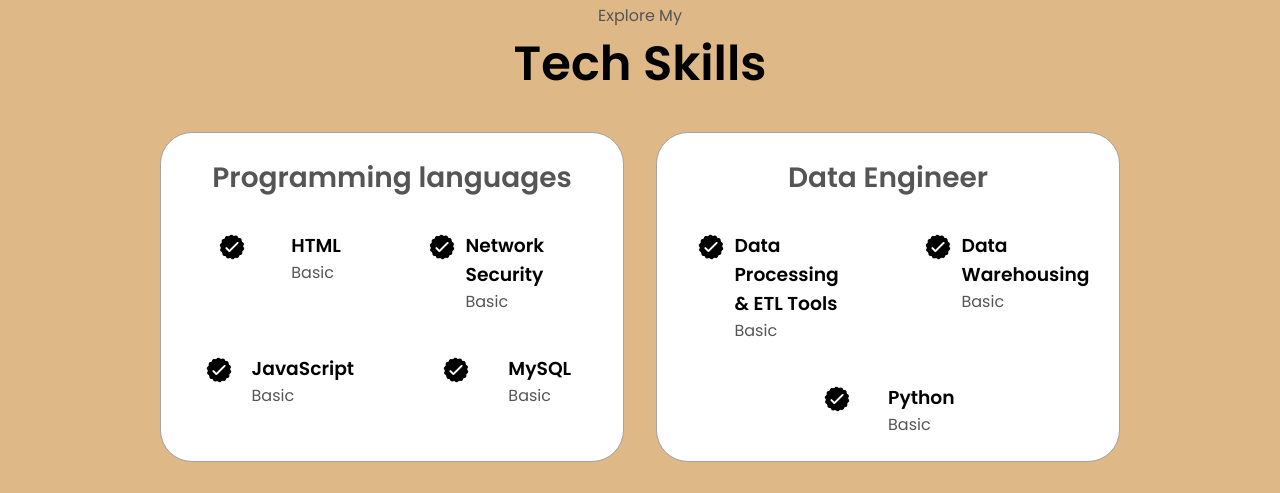
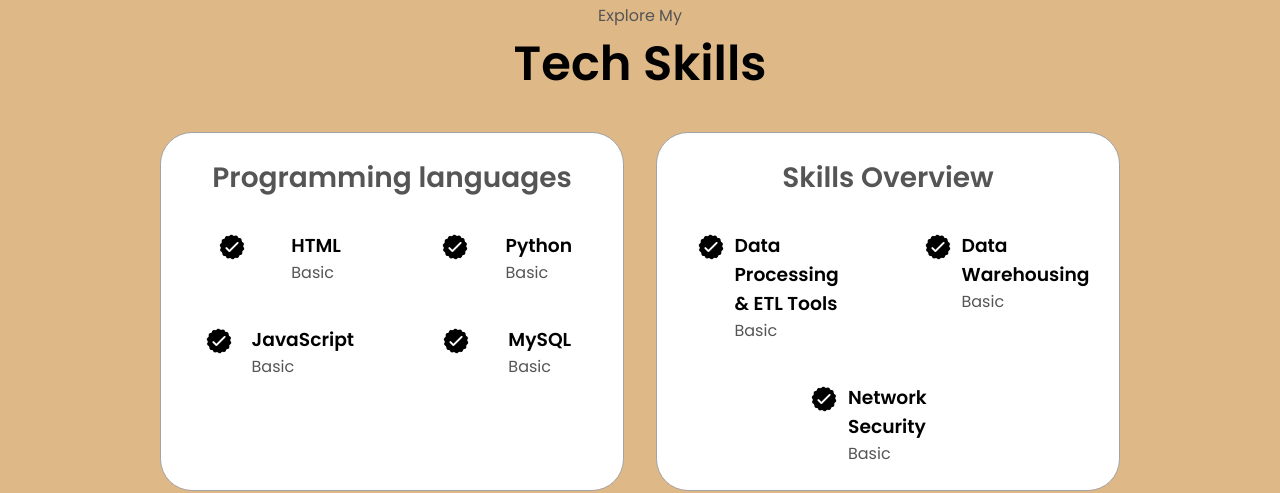
Before and after one commit to Pearl925/My-Portfolio.github.io, a plain HTML site: page index.html in a window 1280 px wide. Shown: the part 1693-2186 px from the top of the page. Drawn offline with Linux system fonts and the light colour scheme.

Commit message:
Update index.html

```diff
--- a/index.html
+++ b/index.html
@@ -146,7 +146,7 @@
                   class="icon"
                 />
                 <div>
-                  <h3>Network Security</h3>
+                  <h3>Python</h3>
                   <p>Basic</p>
                 </div>
               </article>
@@ -175,7 +175,7 @@
             </div>
           </div>
           <div class="details-container">
-            <h2 class="experience-sub-title">Data Engineer</h2>
+            <h2 class="experience-sub-title">Skills Overview</h2>
             <div class="article-container">
               <article>
                 <img
@@ -206,7 +206,7 @@
                   class="icon"
                 />
                 <div>
-                  <h3>Python</h3>
+                  <h3>Network Security</h3>
                   <p>Basic</p>
                 </div>
               </article>
```
